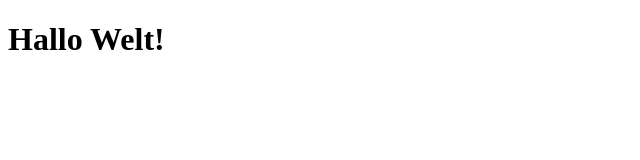
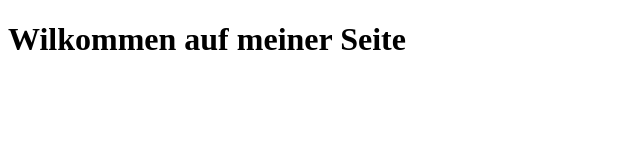
Before and after one commit to mxelaniie/my-test-repo, a plain HTML site: page index.html in a window 1280 px wide. Shown: the whole page, without its empty margins (0-640 px from the left). Drawn offline with Linux system fonts and the light colour scheme.

Commit message:
Text auf Homepage geändert

```diff
--- a/index.html
+++ b/index.html
@@ -2,6 +2,6 @@
 <html>
     <head><title>Mein erstes Git-Projekt</title></head>
     <body>
-        <h1>Hallo Welt!</h1>
+        <h1>Wilkommen auf meiner Seite</h1>
     </body>
 </html>
```
